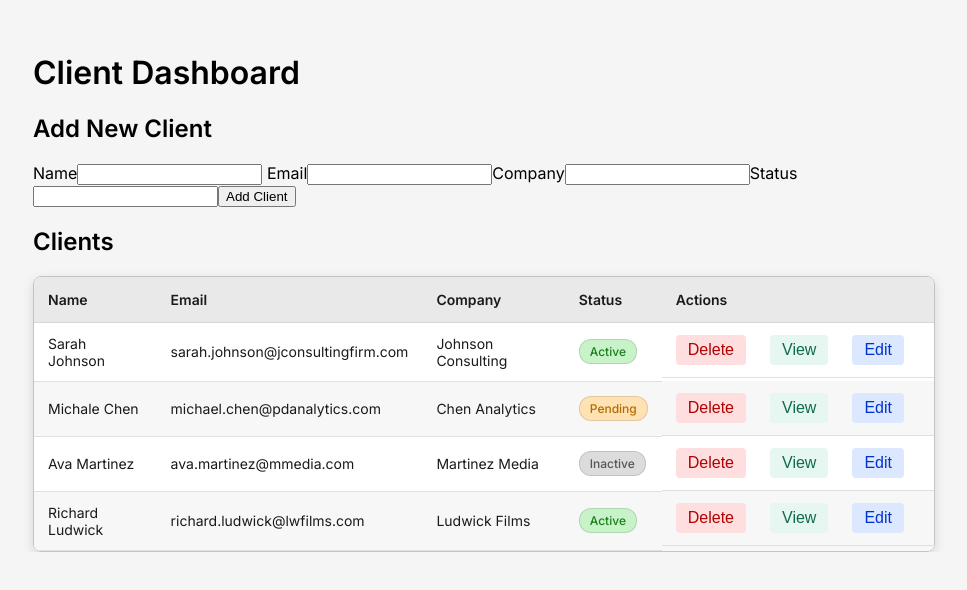
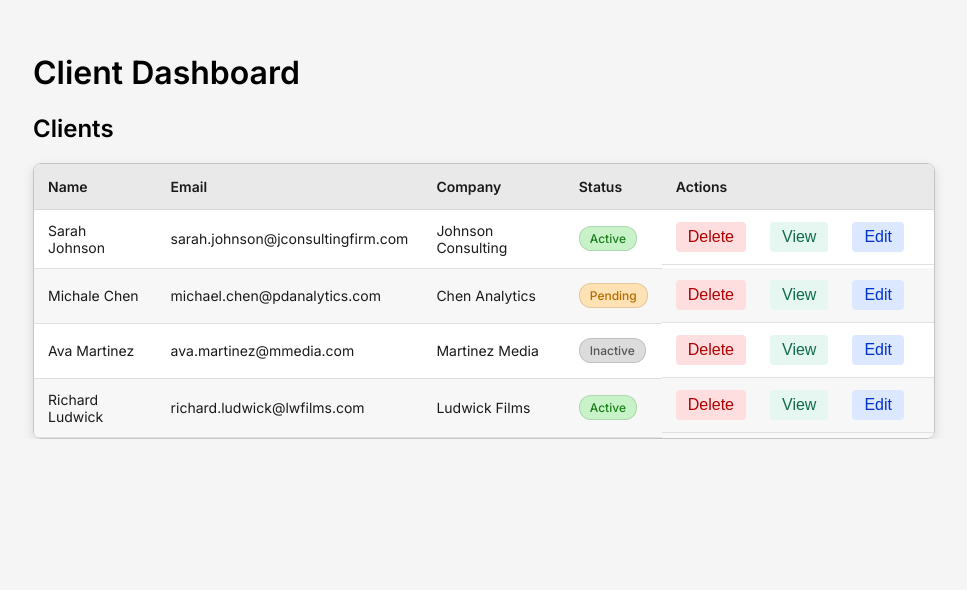
Before and after one commit to FixedBits/client-dashboard, a React (Vite) app: page / in a window 1280 px wide. Shown: the top 590 px of the page, without its empty margins (157-1124 px from the left). Built offline with nearby package versions, Linux system fonts and the light colour scheme.

Commit message:
Update App.jsx

```diff
--- a/src/App.jsx
+++ b/src/App.jsx
@@ -7,7 +7,6 @@ function App() {
   return (
     <div className="app">
       <h1>Client Dashboard</h1>
-      <ClientForm />
       <ClientTable />
     </div>
   );
```
